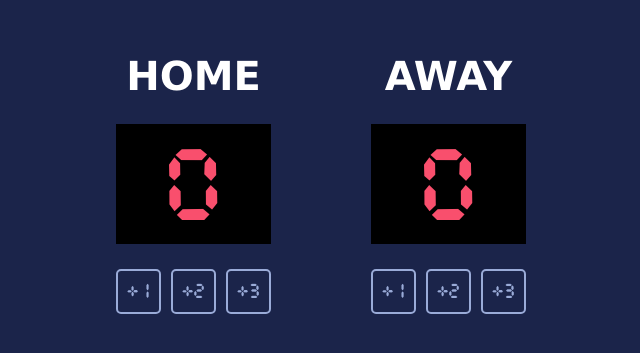
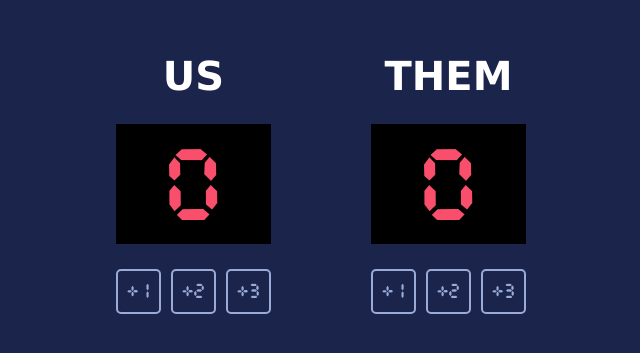
Before and after one commit to theooperator/basketball-scoreboard, a plain HTML site: page index.html in a window 1280 px wide. Shown: the part 217-570 px from the top of the page, without its empty margins (319-959 px from the left). Drawn offline with Linux system fonts and the light colour scheme.

Commit message:
Write custom titles

```diff
--- a/index.html
+++ b/index.html
@@ -5,7 +5,7 @@
     <body>
         <div class="container">
             <div>
-                <h3>HOME</h3>
+                <h3>US</h3>
                 <div id="home-number-box" class="number-box">
                     <span>0</span>
                 </div>
@@ -16,7 +16,7 @@
                 </div>
             </div>
             <div>
-                <h3>AWAY</h3>
+                <h3>THEM</h3>
                 <div id="guest-number-box" class="number-box">
                     <span>0</span>
                 </div>
```
